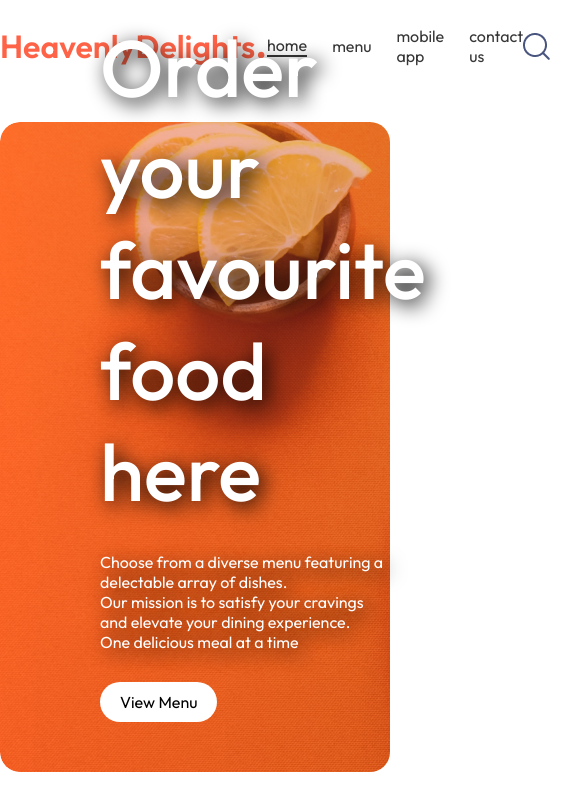
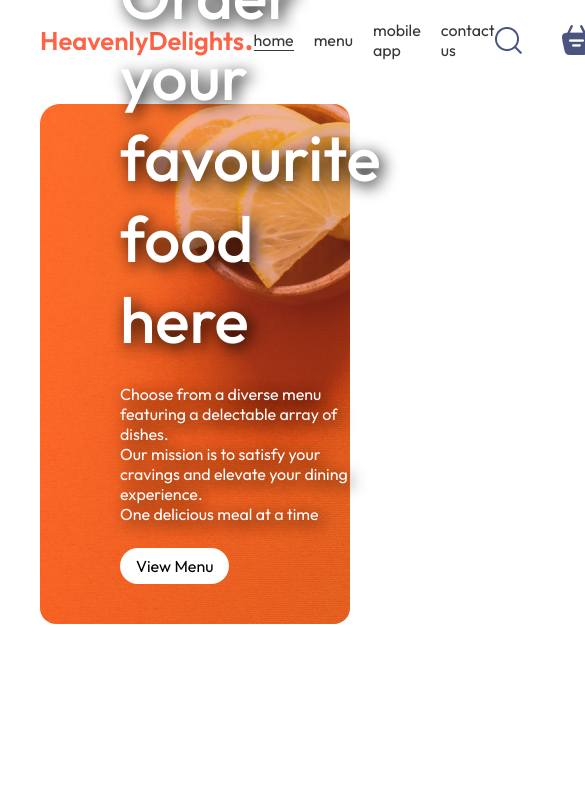
Before and after one commit to hexadivine/Tomato, a React (Vite) app in the folder frontend/: page / in a window 390 px wide. Shown: the top 810 px of the page, 585 px wide, since content can reach past the window. Built offline with nearby package versions, Linux system fonts and the light colour scheme.

Commit message:
feat: make responsive

```diff
--- a/frontend/src/index.css
+++ b/frontend/src/index.css
@@ -14,4 +14,13 @@ body {
   font-family: Outfit, Poppins;
   max-width: 150rem;
   margin: 0 auto;
+  padding: 0 5rem
 }
+
+@media (max-width: 1080px) {
+
+  html {
+      font-size: 50%;
+  }
+
+}
```
